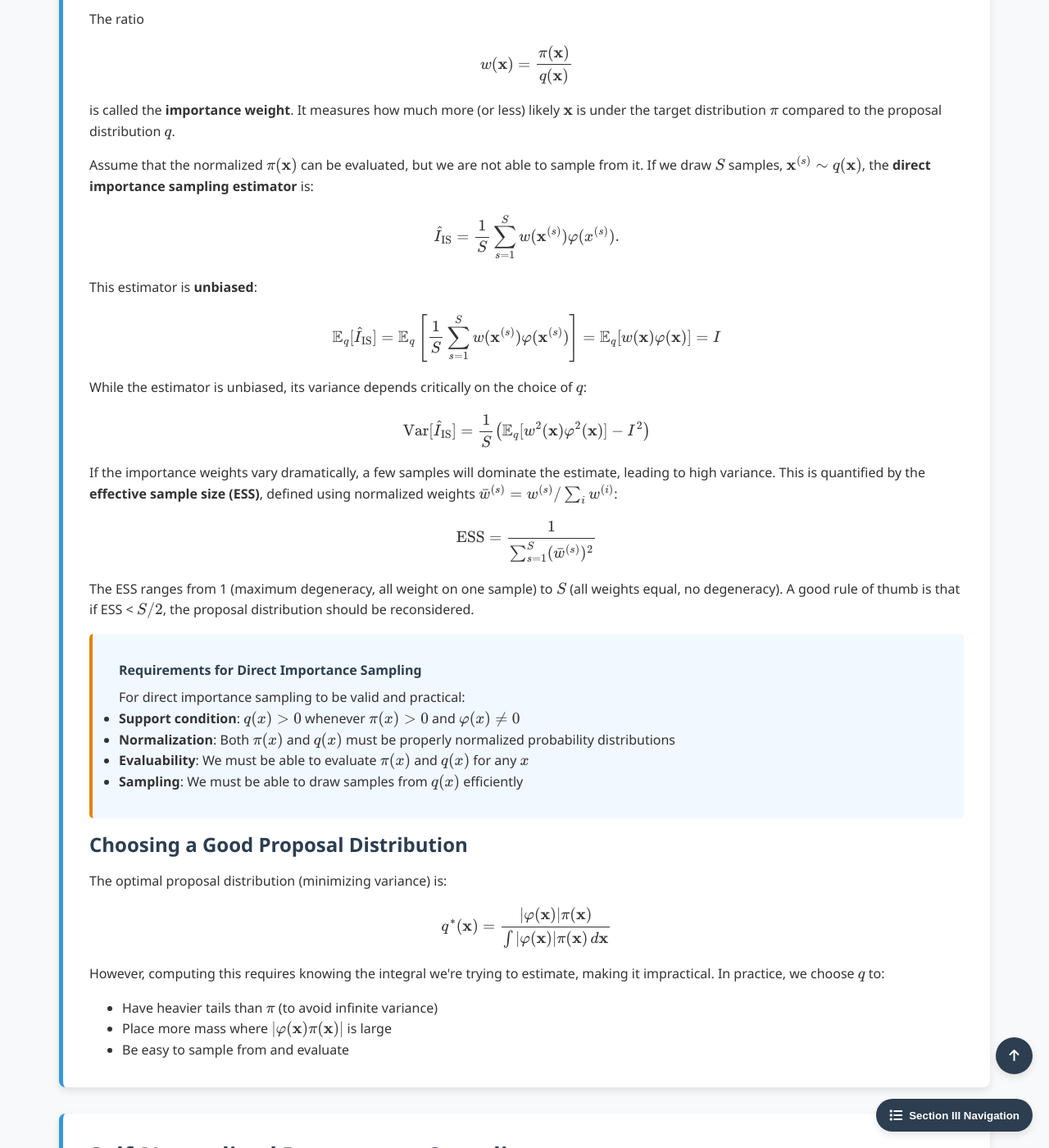
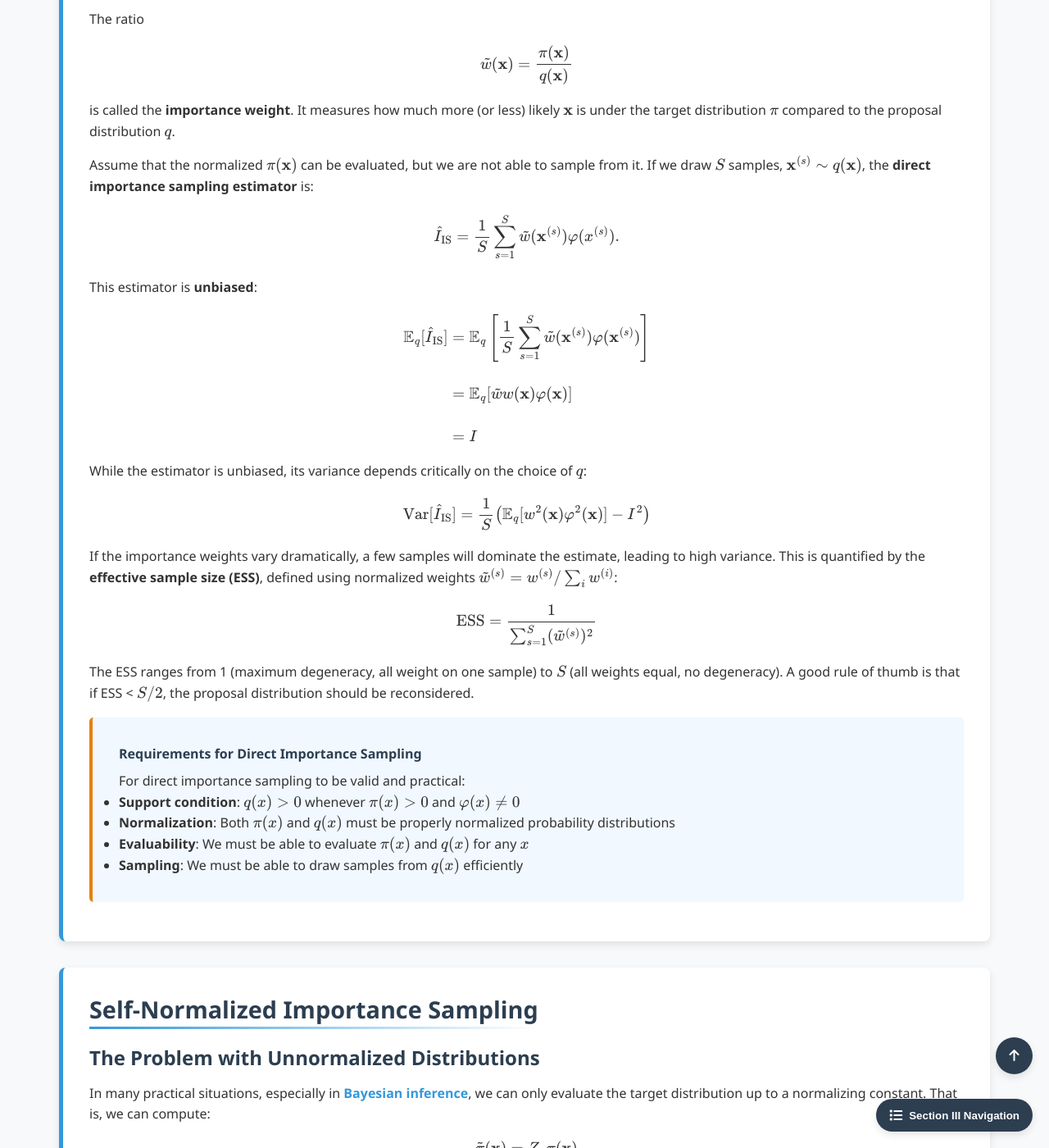
Before and after one commit to Yusukey01/yusukey01.github.io, a Jekyll site: the page built from Mathematics/Probability/importance_sampling.html, in a window 1280 px wide and 1400 px high, scrolled down 2571 px. Shown: the whole window at 82% size. Built offline with Jekyll 4.4.1, drawn with Linux system fonts in a browser that asks for light colours.

Commit message:
making Importance sampling, direct

```diff
--- a/Mathematics/Probability/importance_sampling.html
+++ b/Mathematics/Probability/importance_sampling.html
@@ -247,7 +247,7 @@ uses_python: false
                 <p>
                     The ratio
                     \[
-                    w(\mathbf{x}) = \frac{\pi(\mathbf{x})}{q(\mathbf{x})}
+                    \tilde{w}(\mathbf{x}) = \frac{\pi(\mathbf{x})}{q(\mathbf{x})}
                     \]
                     is called the <strong>importance weight</strong>. It measures how much more (or less) likely \(\mathbf{x}\) is under the target
                     distribution \(\pi\) compared to the proposal distribution \(q\).
@@ -256,13 +256,17 @@ uses_python: false
                     Assume that the normalized \(\pi (\mathbf{x})\) can be evaluated, but we are not able to sample from it.
                     If we draw \(S\) samples, \(\mathbf{x}^{(s)} \sim q(\mathbf{x})\), the <strong>direct importance sampling estimator</strong> is:
                     \[
-                    \hat{I}_{\text{IS}} = \frac{1}{S} \sum_{s=1}^S w(\mathbf{x}^{(s)}) \varphi(x^{(s)}).
+                    \hat{I}_{\text{IS}} = \frac{1}{S} \sum_{s=1}^S \tilde{w}(\mathbf{x}^{(s)}) \varphi(x^{(s)}).
                     \]
                 </p>
                 <p>
                     This estimator is <strong>unbiased</strong>:
                     \[
-                    \mathbb{E}_q[\hat{I}_{\text{IS}}] = \mathbb{E}_q\left[\frac{1}{S}\sum_{s=1}^S w(\mathbf{x}^{(s)})\varphi(\mathbf{x}^{(s)})\right] = \mathbb{E}_q[w(\mathbf{x})\varphi(\mathbf{x})] = I
+                    \begin{align*}
+                    \mathbb{E}_q[\hat{I}_{\text{IS}}] &= \mathbb{E}_q\left[\frac{1}{S}\sum_{s=1}^S \tilde{w}(\mathbf{x}^{(s)})\varphi(\mathbf{x}^{(s)})\right] \\\\
+                                                      &= \mathbb{E}_q[\tilde{w}w(\mathbf{x})\varphi(\mathbf{x})] \\\\
+                                                      &= I
+                    \end{align*}
                     \]
                 </p>
 
@@ -276,9 +280,9 @@ uses_python: false
                     If the importance weights vary dramatically, a few samples will dominate the estimate, leading to high variance.
 
                     This is quantified by the <strong>effective sample size (ESS)</strong>,
-                    defined using normalized weights \(\bar{w}^{(s)} = w^{(s)}/\sum_i w^{(i)}\):
+                    defined using normalized weights \(\tilde{w}^{(s)} = w^{(s)}/\sum_i w^{(i)}\):
                     \[
-                    \text{ESS} = \frac{1}{\sum_{s=1}^S (\bar{w}^{(s)})^2}
+                    \text{ESS} = \frac{1}{\sum_{s=1}^S (\tilde{w}^{(s)})^2}
                     \]
                     The ESS ranges from 1 (maximum degeneracy, all weight on one sample) to \(S\) (all weights equal, no degeneracy).
                     A good rule of thumb is that if ESS < \(S/2\), the proposal distribution should be reconsidered.
@@ -295,22 +299,6 @@ uses_python: false
                     </ul>
                 </div>
 
-                <h3>Choosing a Good Proposal Distribution</h3>
-                <p>
-                    The optimal proposal distribution (minimizing variance) is:
-                    \[
-                    q^*(\mathbf{x}) = \frac{|\varphi(\mathbf{x})|\pi(\mathbf{x})}{\int |\varphi(\mathbf{x})|\pi(\mathbf{x}) \, d\mathbf{x}}
-                    \]
-                </p>
-                <p>
-                    However, computing this requires knowing the integral we're trying to estimate, making it impractical. In practice,
-                    we choose \(q\) to:
-                </p>
-                <ul style="padding-left: 40px;">
-                    <li>Have heavier tails than \(\pi\) (to avoid infinite variance)</li>
-                    <li>Place more mass where \(|\varphi(\mathbf{x})\pi(\mathbf{x})|\) is large</li>
-                    <li>Be easy to sample from and evaluate</li>
-                </ul>
             </section>
 
             <section id="selfnorm" class="section-content">
```
